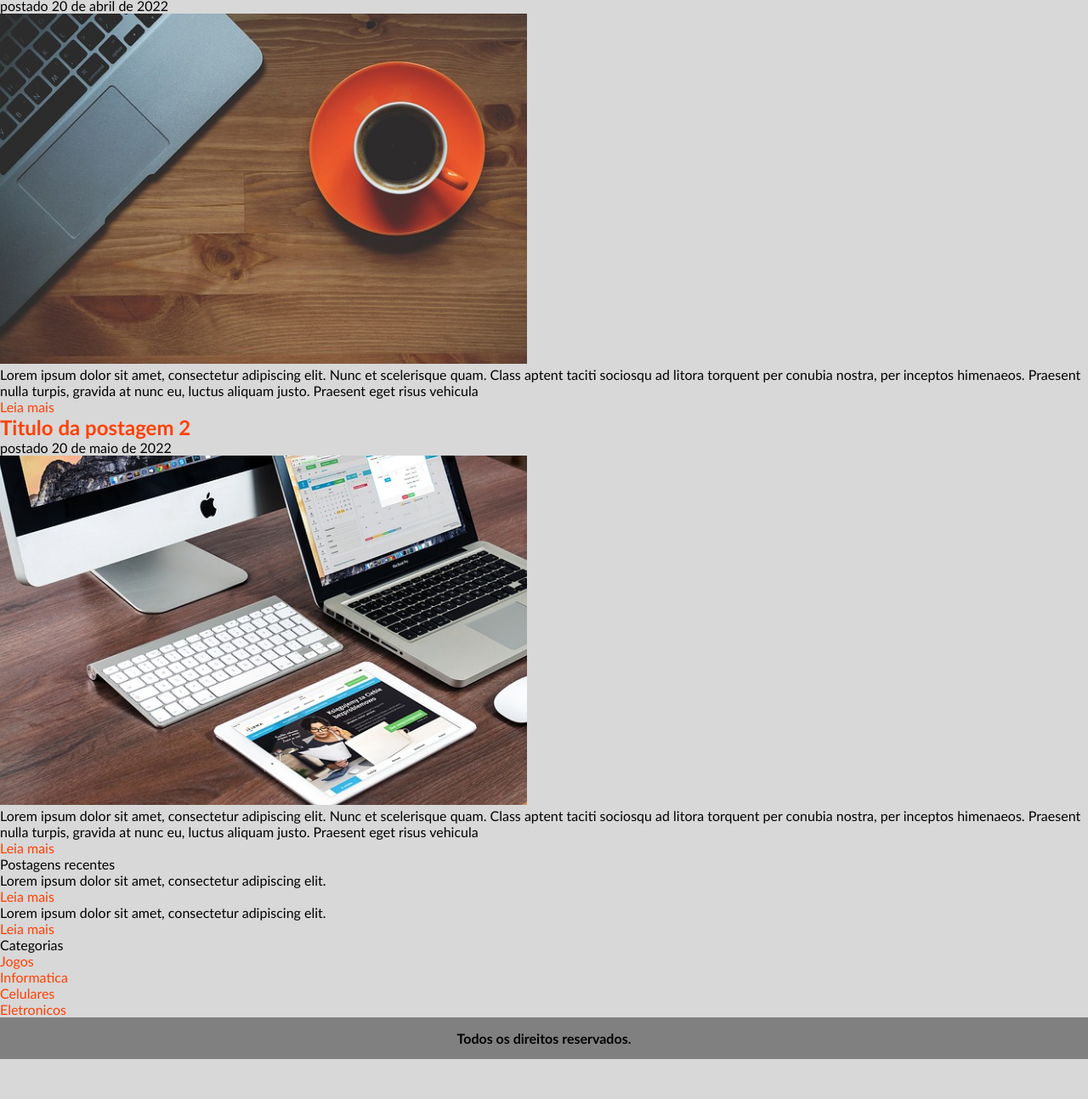
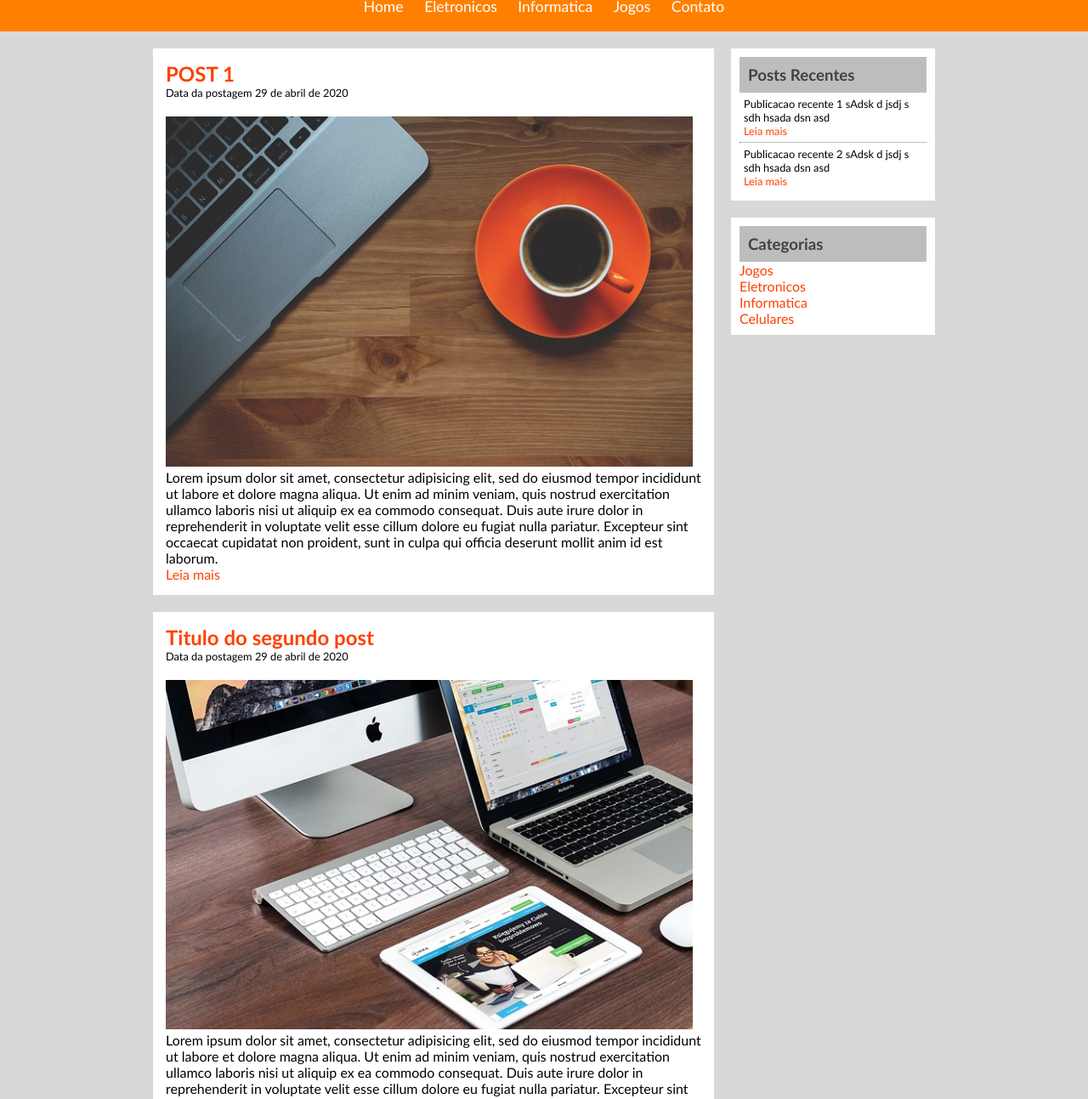
Before and after one commit to brunafachinetti/TecBlog, a plain HTML site: page index.html in a window 1280 px wide. Shown: the part 110-1403 px from the top of the page at 85% size. Before the commit the page ends 1356 px from the top, so only its background shows below. Drawn offline with Linux system fonts and the light colour scheme.

Commit message:
nova versao
Challenged myself to code the whole thing without checking the result in the browser until it was completely finished.
The result surprised me! It worked out just fine with a way cleaner code. Very good practicing this

```diff
--- a/index.html
+++ b/index.html
@@ -1,74 +1,82 @@
 <!DOCTYPE html>
-<html>
+<html lang="pt-br">
 <head>
-	<title>TecBlog - O seu blog de tecnologia</title>
+	<title>Meu primeiro blog</title>
 	<meta charset="utf-8">
 	<link rel="stylesheet" type="text/css" href="estilo.css">
 </head>
 <body>
 
-	<div id="topo">
-		<h1>Tec<span class="branco">Blog</span></h1>
+	<!--inicio das partes do topo -->
+	<div id="cabecalho">
+		<div id="logo">
+			<h1>Tec<span id="branco">Blog</span></h1>
+		</div>
 		<div id="menu">
-			<a href="http://www.google.com.br">Home</a>
-			<a href="http://www.google.com.br">Jogos</a>
-			<a href="http://www.google.com.br">Celulares</a>
-			<a href="http://www.google.com.br">Informatica</a>
-			<a href="http://www.google.com.br">Eletronicos</a>
-		</div><!--fim da div menu-->
-	</div><!--fim da div topo-->
+			<a href="">Home</a>
+			<a href="">Eletronicos</a>
+			<a href="">Informatica</a>
+			<a href="">Jogos</a>
+			<a href="">Contato</a>
+		</div>
+	</div> <!--fim das partes do topo -->
 
-	<div id="container">
+	<div id="principal">
+		<div id="area_postagem">
+			<div class="post">
+				<h2>POST 1</h2>
+				<p id="subtitulo">Data da postagem 29 de abril de 2020</p>
+				<img width=620 src="imagens/imagem1.jpg">
+				<p>	Lorem ipsum dolor sit amet, consectetur adipisicing elit, sed do eiusmod
+				tempor incididunt ut labore et dolore magna aliqua. Ut enim ad minim veniam,
+				quis nostrud exercitation ullamco laboris nisi ut aliquip ex ea commodo
+				consequat. Duis aute irure dolor in reprehenderit in voluptate velit esse
+				cillum dolore eu fugiat nulla pariatur. Excepteur sint occaecat cupidatat non
+				proident, sunt in culpa qui officia deserunt mollit anim id est laborum.</p>
+				<a href="">Leia mais</a>
+			</div>
+			<div class="post">
+				<h2>Titulo do segundo post</h2>
+				<p id="subtitulo">Data da postagem 29 de abril de 2020</p>
+				<img width=620 src="imagens/imagem2.jpg">
+				<p>	Lorem ipsum dolor sit amet, consectetur adipisicing elit, sed do eiusmod
+				tempor incididunt ut labore et dolore magna aliqua. Ut enim ad minim veniam,
+				quis nostrud exercitation ullamco laboris nisi ut aliquip ex ea commodo
+				consequat. Duis aute irure dolor in reprehenderit in voluptate velit esse
+				cillum dolore eu fugiat nulla pariatur. Excepteur sint occaecat cupidatat non
+				proident, sunt in culpa qui officia deserunt mollit anim id est laborum.</p>
+				<a href="">Leia mais</a>
+			</div>
+		</div>
 
-		<div class="area_postagens">
+		<div id="area_lateral">
 
-			<div id="conteudo">
-				<h2>Titulo da postagem 1</h2>
-				<p class="subtitulo">postado 20 de abril de 2022</p>
-				<img width=620 src="imagens/imagem1.jpg">
-				<p>Lorem ipsum dolor sit amet, consectetur adipiscing elit. Nunc et scelerisque quam. Class aptent taciti sociosqu ad litora torquent per conubia nostra, per inceptos himenaeos. Praesent nulla turpis, gravida at nunc eu, luctus aliquam justo. Praesent eget risus vehicula</p>
-				<a href="http://www.google.com.br">Leia mais</a>
+			<div class="bloco_lateral">
+				<h3>Posts Recentes</h3>
+				<div class="publi_recentes">
+				<p >Publicacao recente 1 sAdsk d jsdj s sdh hsada dsn asd</p>
+				<a href="">Leia mais</a>
+				</div>
+				<div class="publi_recentes" style="border-bottom: none;">
+				<p>Publicacao recente 2 sAdsk d jsdj s sdh hsada dsn asd</p>
+				<a href="">Leia mais</a>
+				</div>
 			</div>
 
-			<div id="conteudo">
-				<h2>Titulo da postagem 2</h2>
-				<p class="subtitulo">postado 20 de maio de 2022</p>
-				<img width=620 src="imagens/imagem2.jpg">
-				<p>Lorem ipsum dolor sit amet, consectetur adipiscing elit. Nunc et scelerisque quam. Class aptent taciti sociosqu ad litora torquent per conubia nostra, per inceptos himenaeos. Praesent nulla turpis, gravida at nunc eu, luctus aliquam justo. Praesent eget risus vehicula</p>
-				<a href="http://www.google.com.br">Leia mais</a>
+			<div class="bloco_lateral">
+				<h3>Categorias</h3>
+				<a href="">Jogos</a><br>
+				<a href="">Eletronicos</a><br>
+				<a href="">Informatica</a><br>
+				<a href="">Celulares</a><br>
 			</div>
 
 		</div>
 
-		<div class="lateral">
-			<div id="titulo_cinza">Postagens recentes</div>
-
-			<div id="conteudo_lateral">
-				Lorem ipsum dolor sit amet, consectetur adipiscing elit.<br>
-			<a href="http://www.google.com.br">Leia mais</a>
-			</div>
-
-			<div id="conteudo_lateral" style="border-bottom: none;">
-				Lorem ipsum dolor sit amet, consectetur adipiscing elit.<br>
-			<a href="http://www.google.com.br">Leia mais</a>
-			</div>
-
+		<div id="rodape">
+			Todos os direitos reservados
 		</div>
 
-		<div class="lateral">
-			<div id="titulo_cinza">Categorias</div>
-
-			<div id="links">
-				<a href="http://www.google.com.br">Jogos</a><br>
-				<a href="http://www.google.com.br">Informatica</a><br>
-				<a href="http://www.google.com.br">Celulares</a><br>
-				<a href="http://www.google.com.br">Eletronicos</a><br>
-			</div>
-		</div>
-
-		<div id="rodape">
-			Todos os direitos reservados.
-		</div>
 	</div>
 
 </body>
```
